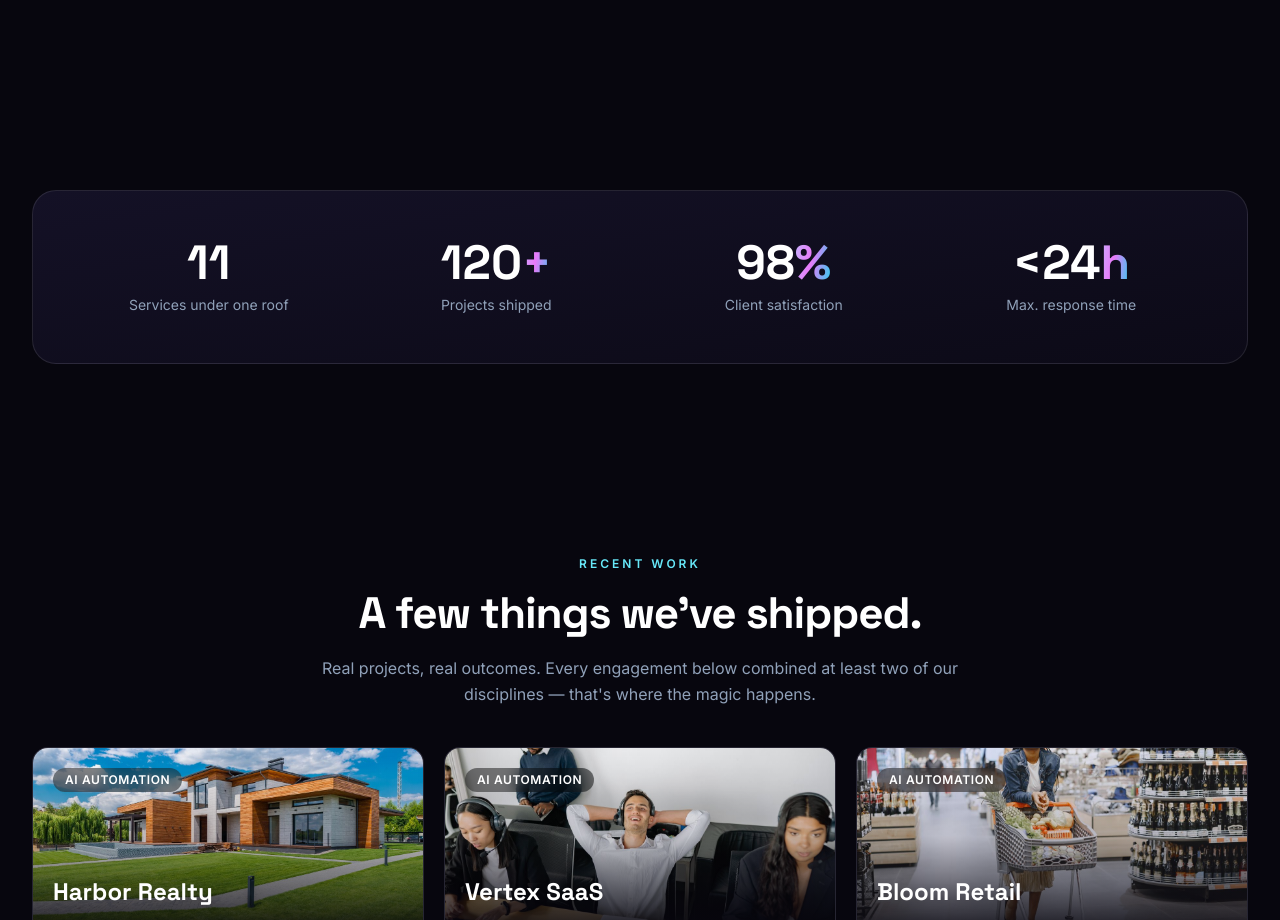
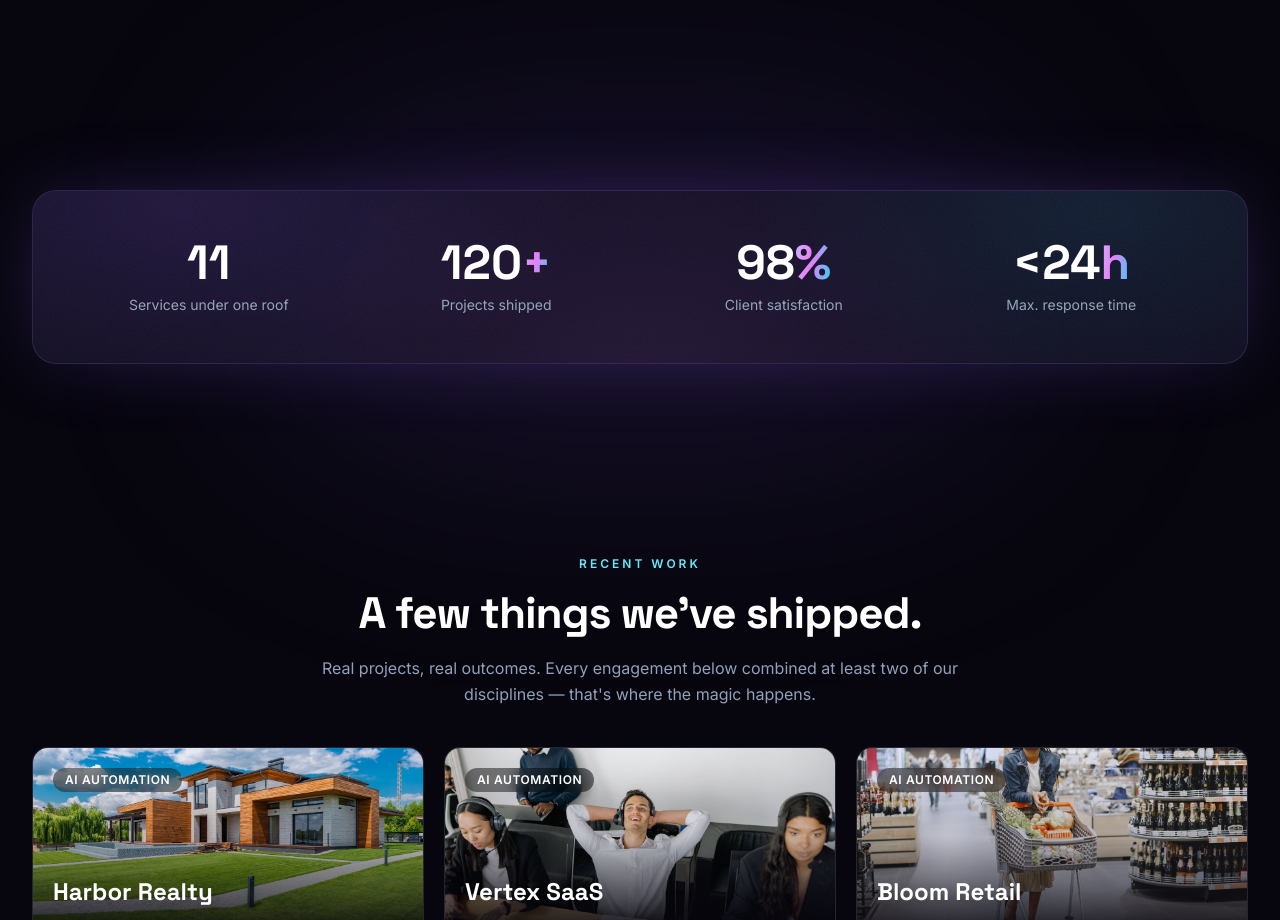
Before and after one commit to charlieboy350/nerds-tech-website, a Next.js app: page / in a window 1280 px wide. Shown: the part 2994-3914 px from the top of the page. Built offline with nearby package versions, Linux system fonts and the light colour scheme.

Commit message:
Theme: aurora update — Stats.tsx

```diff
--- a/src/components/home/Stats.tsx
+++ b/src/components/home/Stats.tsx
@@ -1,60 +1,36 @@
 "use client";
 
-import { useEffect, useRef, useState } from "react";
-import { useInView, useReducedMotion } from "framer-motion";
 import { STATS } from "@/data/content";
-import Reveal from "@/components/Reveal";
-
-function Counter({ value, prefix = "", suffix = "" }: { value: number; prefix?: string; suffix?: string }) {
-  const ref = useRef<HTMLSpanElement>(null);
-  const inView = useInView(ref, { once: true, margin: "-40px" });
-  const reduce = useReducedMotion();
-  const [display, setDisplay] = useState(0);
-
-  useEffect(() => {
-    if (!inView) return;
-    if (reduce) {
-      setDisplay(value);
-      return;
-    }
-    const duration = 1600;
-    const start = performance.now();
-    let raf: number;
-    const tick = (now: number) => {
-      const p = Math.min((now - start) / duration, 1);
-      const eased = 1 - Math.pow(1 - p, 3);
-      setDisplay(Math.round(eased * value));
-      if (p < 1) raf = requestAnimationFrame(tick);
-    };
-    raf = requestAnimationFrame(tick);
-    return () => cancelAnimationFrame(raf);
-  }, [inView, value, reduce]);
-
-  return (
-    <span ref={ref} className="font-display text-4xl font-bold text-white sm:text-5xl">
-      {prefix}
-      {display}
-      <span className="text-gradient">{suffix}</span>
-    </span>
-  );
-}
+import GsapReveal from "@/components/gsap/GsapReveal";
+import StatCounter from "@/components/gsap/StatCounter";
+import Parallax from "@/components/gsap/Parallax";
 
 export default function Stats() {
   return (
     <section className="relative py-16 sm:py-20" aria-label="Studio statistics">
-      <div className="mx-auto max-w-7xl px-5 sm:px-8">
-        <Reveal>
-          <dl className="grid grid-cols-2 gap-8 rounded-3xl border border-white/10 bg-gradient-to-br from-ink-800 to-ink-900 p-8 sm:p-12 lg:grid-cols-4">
-            {STATS.map((stat) => (
-              <div key={stat.label} className="text-center">
+      <Parallax speed={-6} className="pointer-events-none absolute inset-0">
+        <div className="absolute left-1/2 top-1/2 h-72 w-[720px] -translate-x-1/2 -translate-y-1/2 rounded-full bg-brand-500/15 blur-[130px]" aria-hidden="true" />
+      </Parallax>
+      <div className="relative mx-auto max-w-7xl px-5 sm:px-8">
+        <GsapReveal variant="scale">
+          <dl className="grain relative grid grid-cols-2 gap-8 overflow-hidden rounded-3xl border border-brand-400/20 bg-ink-800/70 p-8 shadow-[0_0_80px_-20px_rgba(139,92,246,0.35)] backdrop-blur-sm sm:p-12 lg:grid-cols-4">
+            <div className="aurora-bg absolute inset-0 opacity-60" aria-hidden="true" />
+            {STATS.map((stat, i) => (
+              <GsapReveal key={stat.label} delay={i * 0.08} className="relative text-center">
                 <dd>
-                  <Counter value={stat.value} prefix={stat.prefix ?? ""} suffix={stat.suffix} />
+                  <StatCounter
+                    value={stat.value}
+                    prefix={stat.prefix ?? ""}
+                    suffix=""
+                    className="font-display text-4xl font-bold text-white sm:text-5xl"
+                  />
+                  <span className="text-gradient font-display text-4xl font-bold sm:text-5xl">{stat.suffix}</span>
                 </dd>
                 <dt className="mt-2 text-sm text-slate-400">{stat.label}</dt>
-              </div>
+              </GsapReveal>
             ))}
           </dl>
-        </Reveal>
+        </GsapReveal>
       </div>
     </section>
   );
```
